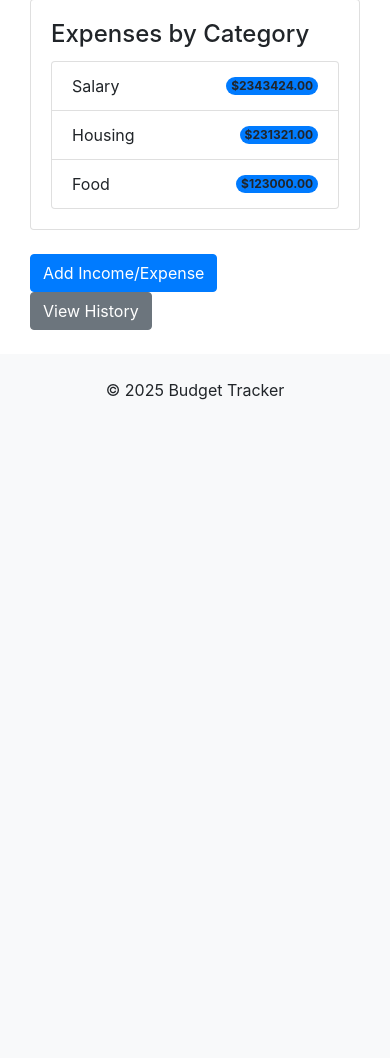
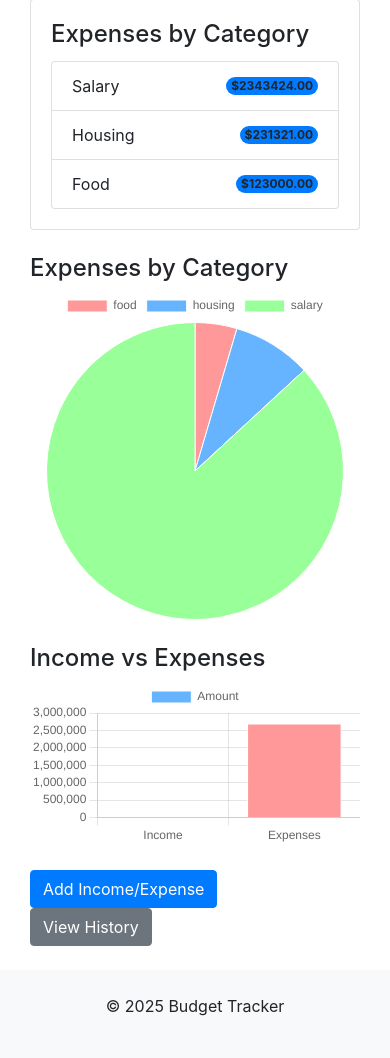
Before and after one commit to clareenz/budget_tracker, a Django app: page /dashboard/ in a window 390 px wide. Shown: the part 496-1554 px from the top of the page. Before the commit the page ends 896 px from the top, so only its background shows below. Run offline with Django 5.2, Linux system fonts and the light colour scheme; a user stored in the database is signed in; data comes from the database, SQL or seed files in the repository; both versions use the stored data as it was after the commit; some libraries are stand-ins or nearby versions.

Commit message:
added charts

```diff
--- a/budget_app/templates/budget_app/dashboard.html
+++ b/budget_app/templates/budget_app/dashboard.html
@@ -1,3 +1,4 @@
+<script src="https://cdn.jsdelivr.net/npm/chart.js"></script>
 {% extends 'budget_app/base.html' %}
 
 {% block content %}
@@ -59,6 +60,22 @@
         </div>
     </div>
 
+    <!-- Pie Chart for Expenses by Category -->
+    <div class="row mt-4">
+        <div class="col-md-12">
+            <h4>Expenses by Category</h4>
+            <canvas id="expenseChart"></canvas>
+        </div>
+    </div>
+
+    <!-- Bar Chart for Income vs Expenses -->
+    <div class="row mt-4">
+        <div class="col-md-12">
+            <h4>Income vs Expenses</h4>
+            <canvas id="incomeExpenseChart"></canvas>
+        </div>
+    </div>
+
     <!-- Add Entry and View History Links -->
     <div class="row mt-4">
         <div class="col-md-6">
@@ -69,4 +86,38 @@
         </div>
     </div>
 </div>
+
+<script>
+    // Pie Chart for Expenses by Category
+    var ctx1 = document.getElementById('expenseChart').getContext('2d');
+    var expenseChart = new Chart(ctx1, {
+        type: 'pie',
+        data: {
+            labels: {{ category_names|safe }},
+            datasets: [{
+                label: 'Expenses by Category',
+                data: {{ category_totals|safe }},
+                backgroundColor: ['#ff9999','#66b3ff','#99ff99','#ffcc99','#ffb3e6'],
+                borderColor: ['#ffffff','#ffffff','#ffffff','#ffffff','#ffffff'],
+                borderWidth: 1
+            }]
+        }
+    });
+
+    // Bar Chart for Income vs Expenses
+    var ctx2 = document.getElementById('incomeExpenseChart').getContext('2d');
+    var incomeExpenseChart = new Chart(ctx2, {
+        type: 'bar',
+        data: {
+            labels: ['Income', 'Expenses'],
+            datasets: [{
+                label: 'Amount',
+                data: [{{ total_income }}, {{ total_expense }}],
+                backgroundColor: ['#66b3ff','#ff9999'],
+                borderColor: ['#ffffff','#ffffff'],
+                borderWidth: 1
+            }]
+        }
+    });
+</script>
 {% endblock %}
--- a/budget_app/views.py
+++ b/budget_app/views.py
@@ -79,12 +79,22 @@ def dashboard(request):
     # Sort categories by expense amount (descending)
     category_expenses = dict(sorted(category_expenses.items(), key=lambda item: item[1], reverse=True))
 
+    # For Charts
+    categories = entries.filter(type='expense').values('category').annotate(total=Sum('amount'))
+
+    # Prepare data for chart
+    category_names = [category['category'] for category in categories]
+    category_totals = [float(category['total']) for category in categories]  # Convert to float here!
+
+
     context = {
         'total_income': total_income,
         'total_expense': total_expense,
         'balance': balance,
         'category_expenses': category_expenses,
         'entries': entries.order_by('-date')[:5],  # Most recent entries
+        'category_names': category_names,
+        'category_totals': category_totals,
     }
     return render(request, 'budget_app/dashboard.html', context)
 
```
Also changed, not shown: db.sqlite3. Lines whose indentation alone changed are shown as unchanged.
